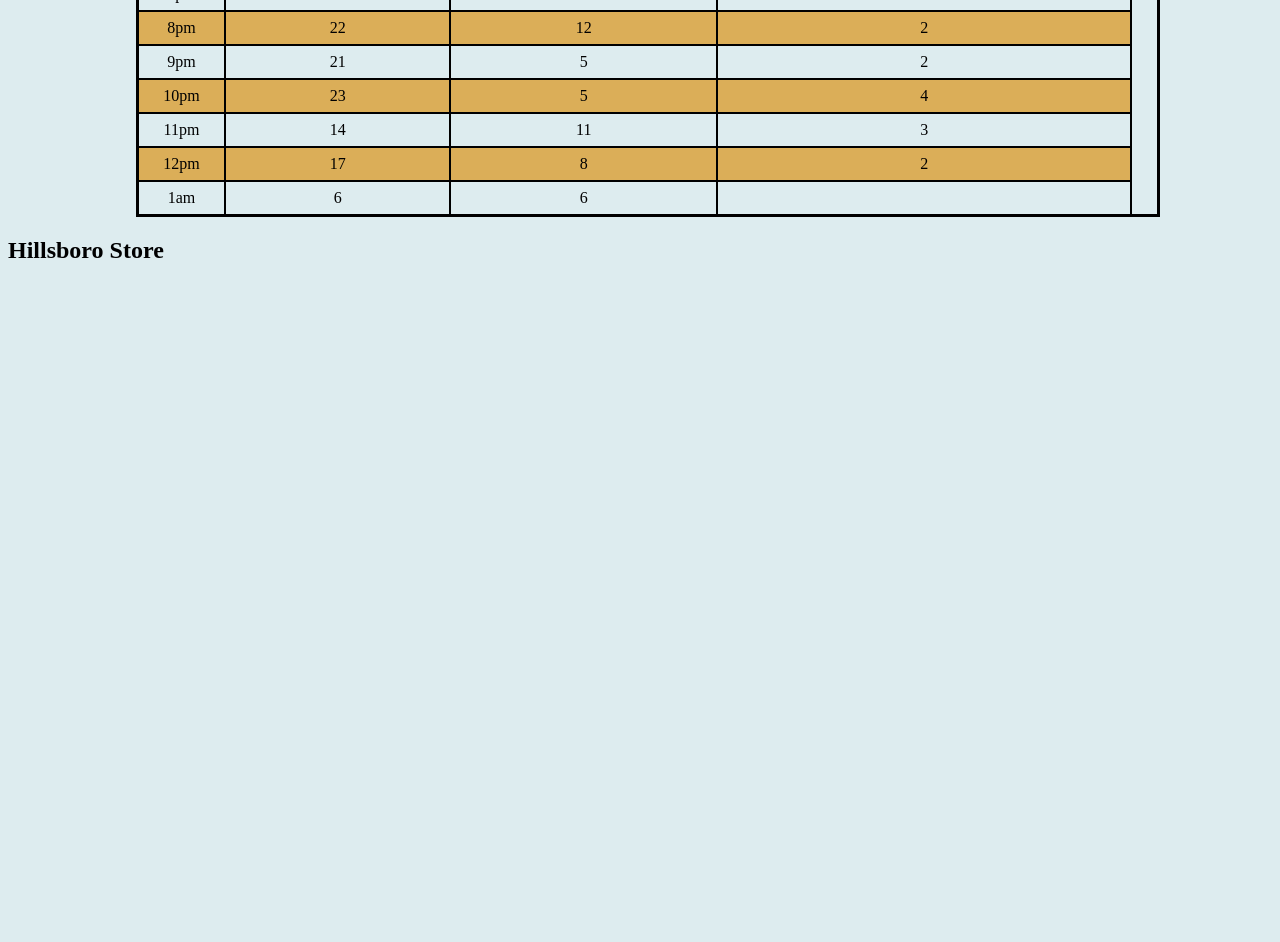
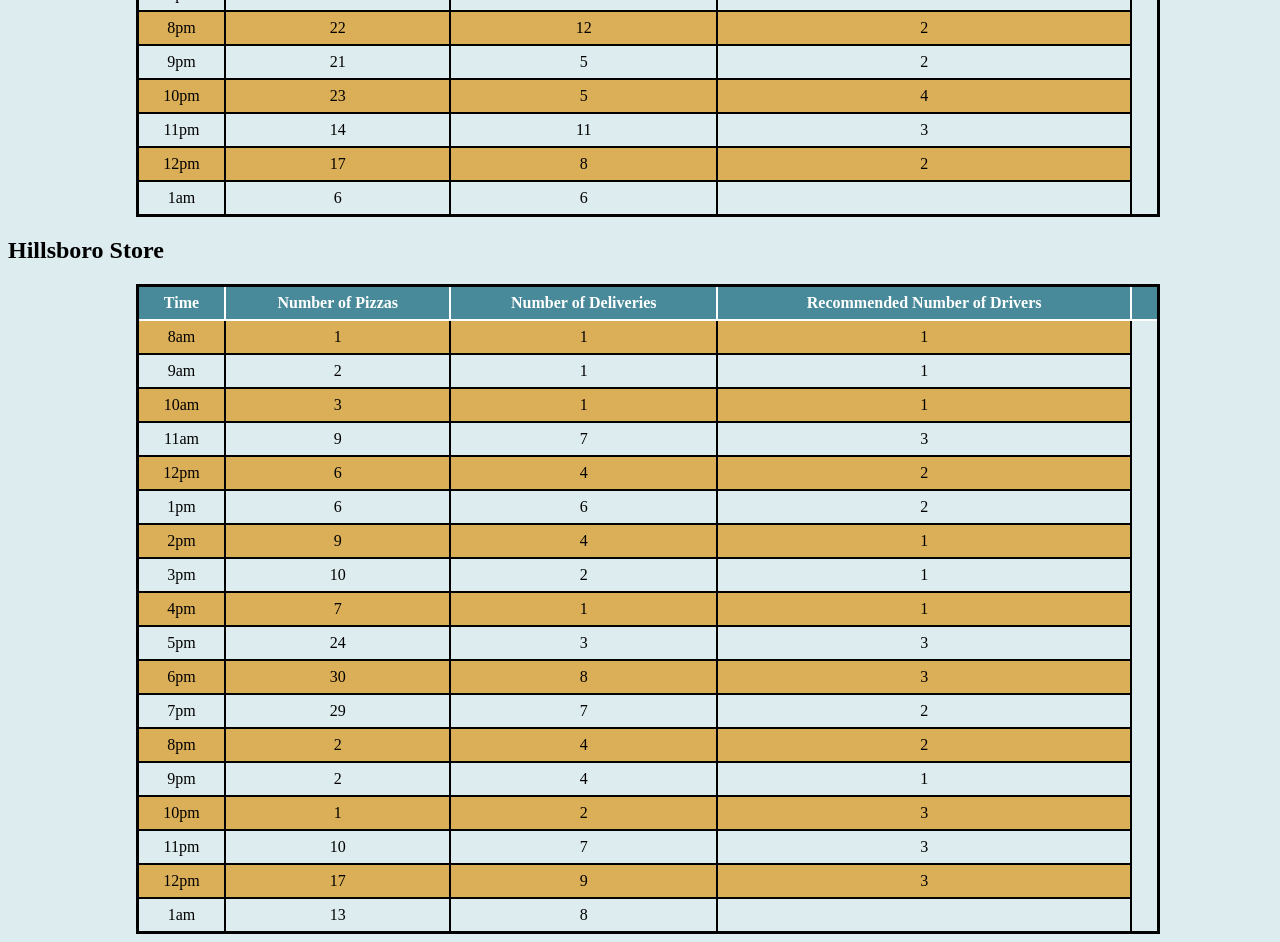
Before and after one commit to YvonneHayes/201Week2_Pizza, a plain HTML site: page sales-data.html in a window 1280 px wide. Shown: the part 500-1442 px from the top of the page. Before the commit the page ends 800 px from the top, so only its background shows below. Drawn offline with Linux system fonts and the light colour scheme.

Commit message:
Hillsboro Object joined the party

```diff
--- a/app3.js
+++ b/app3.js
@@ -4,6 +4,7 @@ function randomNumber(min,max)
 {
     return Math.floor(Math.random()*(max-min+1)+min);
 }
+
 
 //Beaverton Object
 
@@ -20,9 +21,8 @@ var Beaverton = {
 function printDatainTable (obj) {
   for (i=0; i <obj.pizzaSales.length; i++){
     var tempID = document.getElementById(obj.pizzaSales[i]);
-    var tempRandom = randomNumber(obj.minMaxPizza[i][0], obj.minMaxPizza[i][1]);
+    tempRandom = randomNumber(obj.minMaxPizza[i][0], obj.minMaxPizza[i][1]);
     tempID.textContent = tempRandom;
-
     var tempID2 = document.getElementById(obj.numberOfDeliveries[i]);
       if (tempRandom > obj.minMaxDeliveries[i][1]){
         var tempdeliver = randomNumber(obj.minMaxDeliveries[i][0], obj.minMaxDeliveries[i][1]);
@@ -40,4 +40,15 @@ function printDatainTable (obj) {
 
 printDatainTable(Beaverton);
 
+
 //Hillsboro Object
+
+var Hillsboro = {
+  minMaxPizza: [[1,3],[1,3],[1,3],[5,9],[5,9],[5,9],[2,13],[2,13],[2,13],[18,32],[18,32],[18,32],[1,3],[1,3],[1,3],[8,20],[8,20],[8,20]],
+  pizzaSales: ['HPizzaSales8','HPizzaSales9','HPizzaSales10','HPizzaSales11','HPizzaSales12','HPizzaSales13','HPizzaSales14','HPizzaSales15','HPizzaSales16','HPizzaSales17','HPizzaSales18','HPizzaSales19','HPizzaSales20','HPizzaSales21','HPizzaSales22','HPizzaSales23','HPizzaSales24','HPizzaSales1'],
+  minMaxDeliveries: [[1,7],[1,7],[1,7],[2,8],[2,8],[2,8],[1,6],[1,6],[1,6],[3,9],[3,9],[3,9],[5,12],[5,12],[5,12],[6,16],[6,16],[6,16]],
+  numberOfDeliveries: ['HDeliveries8','HDeliveries9','HDeliveries10','HDeliveries11','HDeliveries12','HDeliveries13','HDeliveries14','HDeliveries15','HDeliveries16','HDeliveries17','HDeliveries18','HDeliveries19','HDeliveries20','HDeliveries21','HDeliveries22','HDeliveries23','HDeliveries24','HDeliveries1'],
+  recDriverNumber: ['HDrivers8','HDrivers9','HDrivers10','HDrivers11','HDrivers12','HDrivers13', 'HDrivers14','HDrivers14','HDrivers15','HDrivers16','HDrivers17','HDrivers18','HDrivers19','HDrivers20','HDrivers21','HDrivers22','HDrivers23','HDrivers24','HDrivers1']
+}
+
+printDatainTable(Hillsboro);
--- a/sales-data.html
+++ b/sales-data.html
@@ -123,6 +123,122 @@
   </tr>
 </table>
   <h2>Hillsboro Store</h2>
+  <table>
+  <tr>
+    <th scope="col">Time</th>
+    <th scope="col">Number of Pizzas</th>
+    <th scope="col">Number of Deliveries</th>
+    <th scope="col">Recommended Number of Drivers<th>
+  </tr>
+  <tr>
+    <td>8am</td>
+    <td id="HPizzaSales8"></td>
+    <td id="HDeliveries8"></td>
+    <td id="HDrivers8"></td>
+  </tr>
+  <tr>
+    <td>9am</td>
+    <td id="HPizzaSales9"></td>
+    <td id="HDeliveries9"></td>
+    <td id="HDrivers9"></td>
+  </tr>
+  <tr>
+    <td>10am</td>
+    <td id="HPizzaSales10"></td>
+    <td id="HDeliveries10"></td>
+    <td id="HDrivers10"></td>
+  </tr>
+  <tr>
+    <td>11am</td>
+    <td id="HPizzaSales11"></td>
+    <td id="HDeliveries11"></td>
+    <td id="HDrivers11"></td>
+  </tr>
+  <tr>
+    <td>12pm</td>
+    <td id="HPizzaSales12"></td>
+    <td id="HDeliveries12"></td>
+    <td id="HDrivers12"></td>
+  </tr>
+  <tr>
+    <td>1pm</td>
+    <td id="HPizzaSales13"></td>
+    <td id="HDeliveries13"></td>
+    <td id="HDrivers13"></td>
+  </tr>
+  <tr>
+    <td>2pm</td>
+    <td id="HPizzaSales14"></td>
+    <td id="HDeliveries14"></td>
+    <td id="HDrivers14"></td>
+  </tr>
+  <tr>
+    <td>3pm</td>
+    <td id="HPizzaSales15"></td>
+    <td id="HDeliveries15"></td>
+    <td id="HDrivers15"></td>
+  </tr>
+  <tr>
+    <td>4pm</td>
+    <td id="HPizzaSales16"></td>
+    <td id="HDeliveries16"></td>
+    <td id="HDrivers16"></td>
+  </tr>
+  <tr>
+    <td>5pm</td>
+    <td id="HPizzaSales17"></td>
+    <td id="HDeliveries17"></td>
+    <td id="HDrivers17"></td>
+  </tr>
+  <tr>
+    <td>6pm</td>
+    <td id="HPizzaSales18"></td>
+    <td id="HDeliveries18"></td>
+    <td id="HDrivers18"></td>
+  </tr>
+  <tr>
+    <td>7pm</td>
+    <td id="HPizzaSales19"></td>
+    <td id="HDeliveries19"></td>
+    <td id="HDrivers19"></td>
+  </tr>
+  <tr>
+    <td>8pm</td>
+    <td id="HPizzaSales20"></td>
+    <td id="HDeliveries20"></td>
+    <td id="HDrivers20"></td>
+  </tr>
+  <tr>
+    <td>9pm</td>
+    <td id="HPizzaSales21"></td>
+    <td id="HDeliveries21"></td>
+    <td id="HDrivers21"></td>
+  </tr>
+  <tr>
+    <td>10pm</td>
+    <td id="HPizzaSales22"></td>
+    <td id="HDeliveries22"></td>
+    <td id="HDrivers22"></td>
+  </tr>
+  <tr>
+    <td>11pm</td>
+    <td id="HPizzaSales23"></td>
+    <td id="HDeliveries23"></td>
+    <td id="HDrivers23"></td>
+  </tr>
+  <tr>
+    <td>12pm</td>
+    <td id="HPizzaSales24"></td>
+    <td id="HDeliveries24"></td>
+    <td id="HDrivers24"></td>
+  </tr>
+  <tr>
+    <td>1am</td>
+    <td id="HPizzaSales1"></td>
+    <td id="HDeliveries1"></td>
+    <td id="HDrivers1"></td>
+  </tr>
+  </table>
 
 
   <script src="app3.js" type="text/javascript"></script>
```
